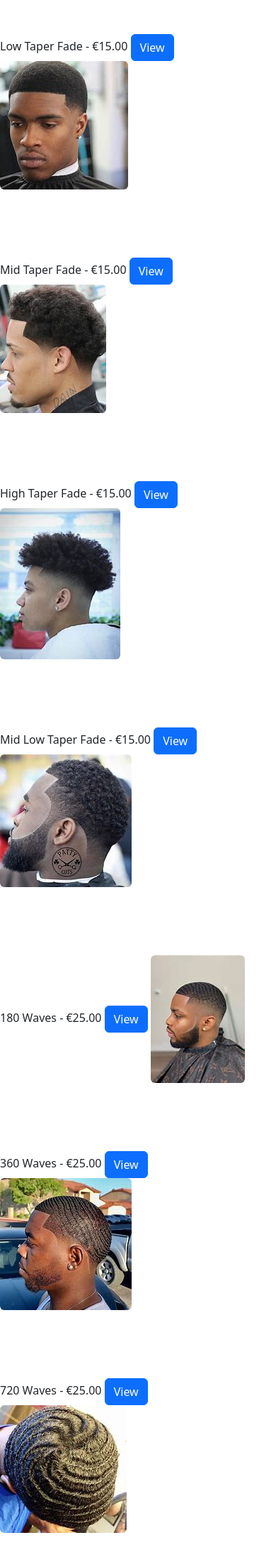
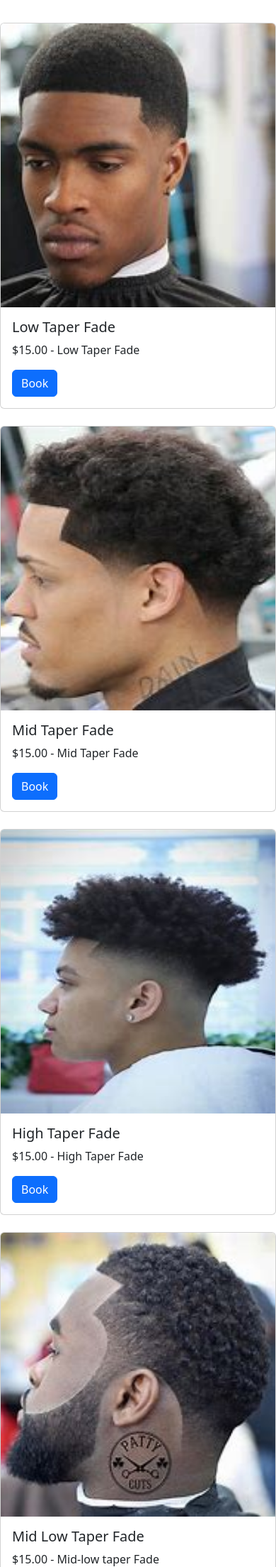
Before and after one commit to Rm-agk/2024-ca4094-ulogwas2-ejikec2, a Django app: page /products/ in a window 390 px wide. Shown: the part 56-2264 px from the top of the page at 71% size. Run offline with Django 4.2, Linux system fonts and the light colour scheme; data comes from the database, SQL or seed files in the repository.

Commit message:
Products for Males set up

```diff
--- a/backend/GradNav/models.py
+++ b/backend/GradNav/models.py
@@ -2,7 +2,6 @@ from django.db import models
 
 # Create your models here.
 from django.contrib.auth.models import AbstractUser
-
 
 class User(AbstractUser):
     pass
@@ -46,6 +45,8 @@ class Order(models.Model):
     def __str__(self):
         return self.customer_name
 
+
+
 class Feedback(models.Model):
     customer_name = models.CharField(max_length=120)
     email = models.EmailField()
--- a/backend/GradNav/templates/products.html
+++ b/backend/GradNav/templates/products.html
@@ -2,15 +2,19 @@
 
 {% block title %} Product Page {% endblock %}
 
-
 {% block content %}
-{% for p in products  %}
-    <div class="row">
-        <div class="col-sm-10 offset-sm-1 py-5">
-            {{ p.name }} - €{{p.price}}
-            <a href="/products/{{p.id}}/" class="btn btn-primary"> View </a>
-            <img src="{{p.product_image.url}}" class="img-fluid rounded">
+<div class="row row-cols-1 row-cols-md-3 g-4 my-2">
+    {% for p in products %}
+        <div class="col">
+            <div class="card">
+                <img src="{{ p.product_image.url }}" class="card-img-top" alt="{{ p.name }}" height="400px" width=" 200px">
+                <div class="card-body">
+                    <h5 class="card-title">{{ p.name }}</h5>
+                    <p class="card-text">${{ p.price }} - {{ p.description }}</p>
+                    <a href="/products/{{p.id}}/" class="btn btn-primary">Book</a>
+                </div>
+            </div>
         </div>
-    </div>
-{% endfor %}
+    {% endfor %}
+</div>
 {% endblock %}
```
Also changed, not shown: backend/GradNav/templates/feedback_form.html (+9 -0 lines).
